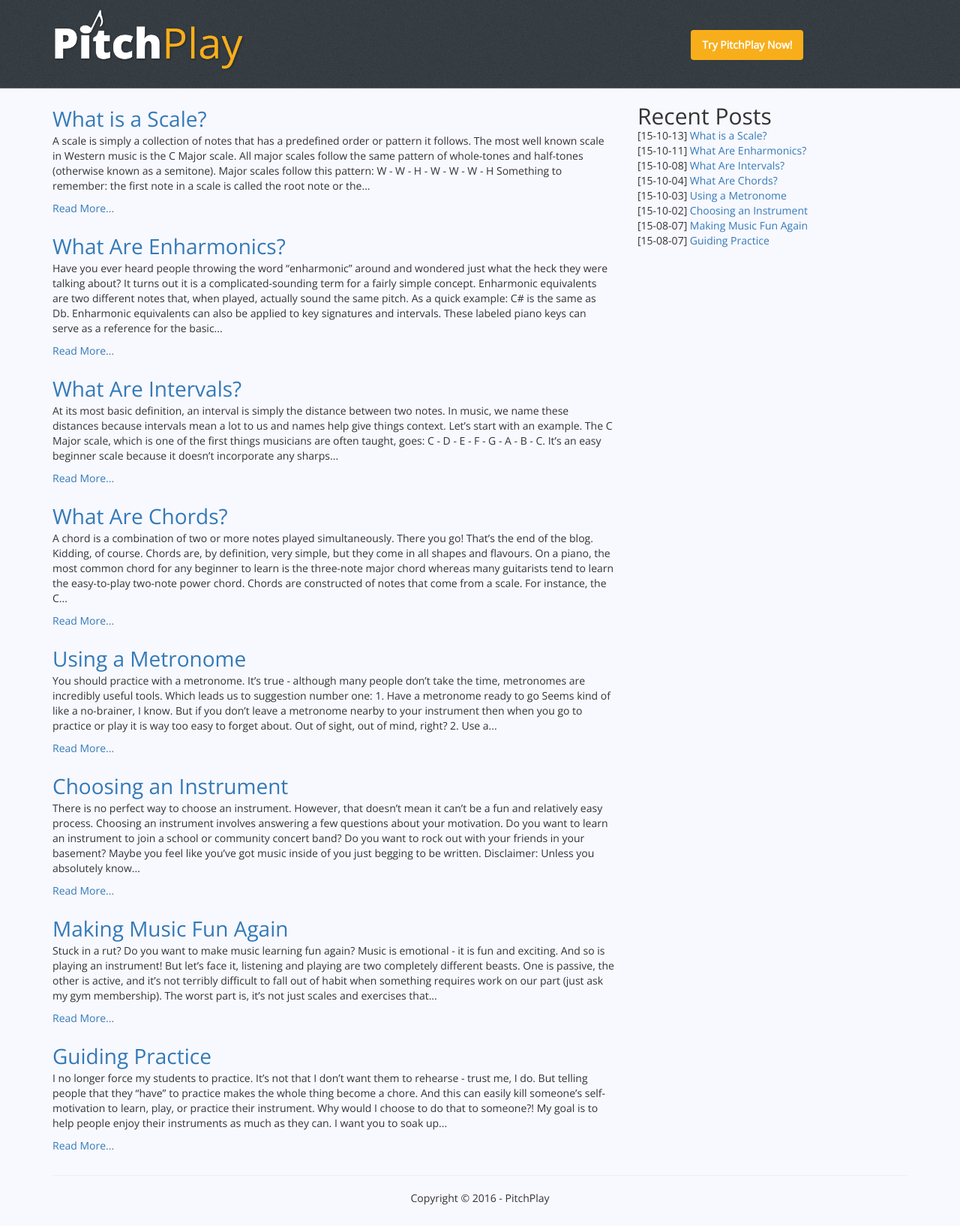
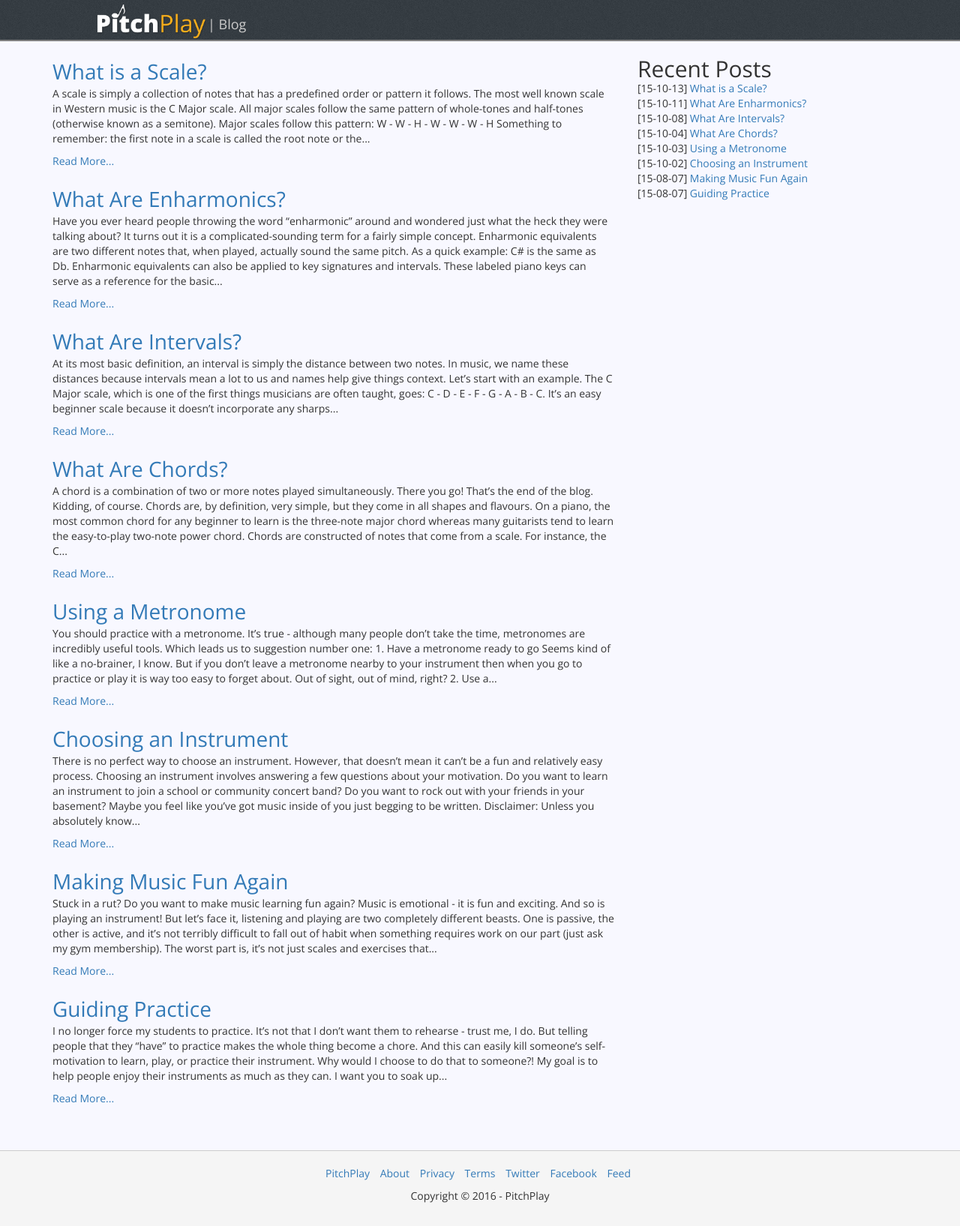
Before and after one commit to pitchplay/blog-content, a Jekyll site: the page built from index.html, in a window 1280 px wide. Shown: the whole page at 75% size. Built offline with Jekyll 4.4.1, drawn with Linux system fonts in a browser that asks for light colours; nearby versions of some CDN libraries; the list of posts is cut into pages by our own code.

Commit message:
Clean up page style + add footer

```diff
--- a/_includes/footer.html
+++ b/_includes/footer.html
@@ -1,9 +1,23 @@
   <footer>
     <div class="container">
-      <hr>
-      <p class="muted text-center">
-        Copyright &copy; {{ site.time | date: "%Y" }} - PitchPlay
-      </p>
+      <div class="row">
+        <div class="col-sm-12">
+          <ul class='list-inline text-center'>
+            <li><a href='https://pitchplay.io'>PitchPlay</a></li>
+            <li><a href='https://pitchplay.io/about'>About</a></li>
+            <li><a href='https://pitchplay.io/privacy'>Privacy</a></li>
+            <li><a href='https://pitchplay.io/tos'>Terms</a></li>
+            <li><a href='https://twitter.com/pitchplayio'>Twitter</a></li>
+            <li><a href='https://facebook.com/pitchplayio'>Facebook</a></li>
+            <li><a href='/feed.xml'>Feed</a></li>
+          </ul>
+        </div>
+      </div>
+      <div class="row">
+        <p class="muted text-center">
+          Copyright &copy; {{ site.time | date: "%Y" }} - PitchPlay
+        </p>
+      </div>
     </div>
   </footer>
   <!-- javascript -->
--- a/_includes/head.html
+++ b/_includes/head.html
@@ -26,4 +26,5 @@
 
 	</script>
   {% seo %}
+  {% feed_meta %}
 </head>
--- a/_includes/header.html
+++ b/_includes/header.html
@@ -1,8 +1,10 @@
   <header>
-    <nav class="nav navbar navbar-default container">
-      <a href="http://blog.pitchplay.io"><img src="/assets/img/pp-logo.png" alt="PitchPlay logo" class="col-xs-6 col-md-3 img-responsive"></a>
-      <ul class="col-xs-6 col-md-2 col-md-offset-6 nav nav-pills">
-        <li><a class="active" href="https://pitchplay.io?utm_source=ppblog">Try PitchPlay Now!</a></li>
-      </ul>
+    <nav class="nav navbar navbar-default container-fluid">
+      <a href="http://pitchplay.io">
+        <img src="/assets/img/pp-logo.png" alt="PitchPlay logo" class="img-responsive">
+      </a>
+      <a href="http://blog.pitchplay.io" class='blog-header'>
+        | Blog
+      </a>
     </nav>
   </header>
--- a/assets/css/style.css
+++ b/assets/css/style.css
@@ -8,7 +8,7 @@ html, body {
   font-family: 'Open Sans', sans-serif;
   background-color: ghostwhite;
 }
-body { margin-bottom: 70px; }
+body { margin-bottom: 150px; background-color: ghostwhite; }
 h1,h2,h3,h4,h5,h6 {
   margin: 5px 0 0 0;
   padding: 0;
@@ -16,13 +16,40 @@ h1,h2,h3,h4,h5,h6 {
 
 header {
   background: url('/assets/img/bg.png');
-  border-bottom: 1px solid #626A6D;
+  border-bottom: 2px solid #808080;
+  padding: 0 10%;
+  height: 55px;
+}
+
+@media (max-width: 600px) {
+  header {
+    padding: 0 5%;
+  }
+}
+
+nav {
+  border-bottom: solid 1px transparent;
 }
 
 footer {
   position: absolute;
+  background: whitesmoke;
   bottom: 0;
   width: 100%;
+  padding: 20px;
+  border-top: 1px solid #ccc;
+}
+
+.blog-header {
+  display: block;
+  font-size: 18px;
+  color: #ccc;
+  padding: 20px 20px;
+}
+
+.blog-header:hover {
+  text-decoration: none;
+  color: #ccc;
 }
 
 .navbar, .navbar-default {
@@ -31,7 +58,9 @@ footer {
 }
 
   .navbar img {
-    margin-top:10px;
+    float: left;
+    margin-top: 4px;
+    height: 50px;
   }
 
   .active {
```
